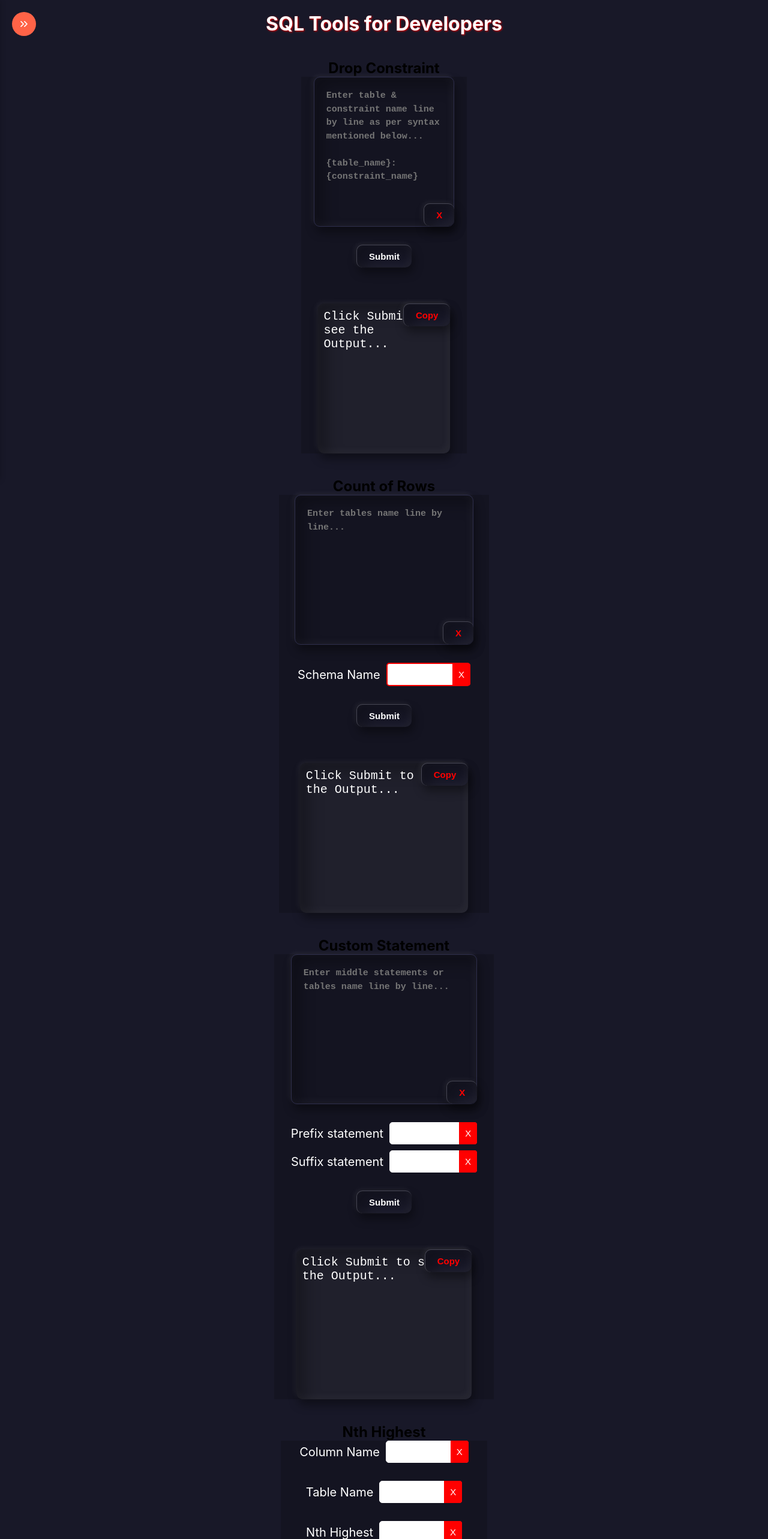
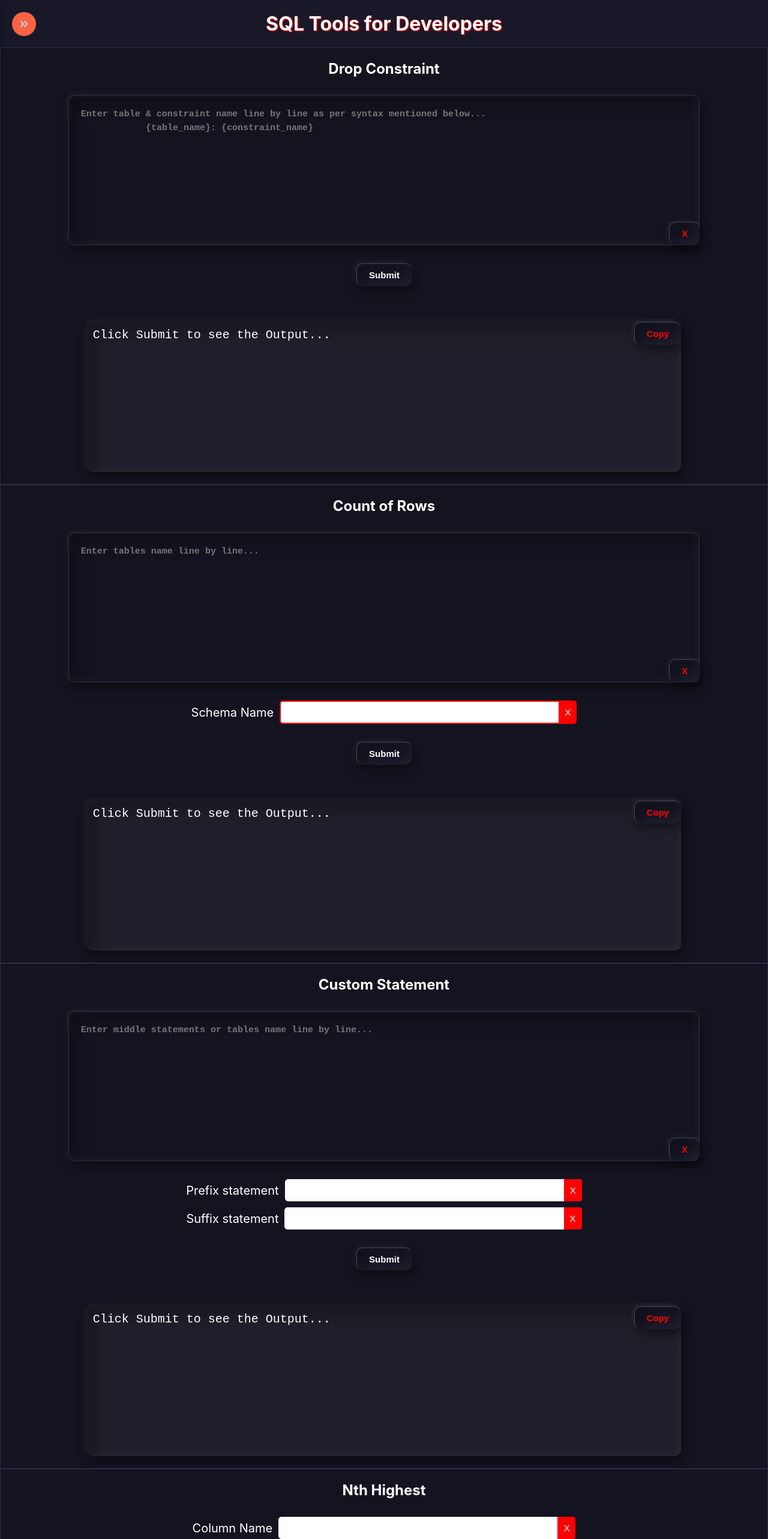
Before and after one commit to PranabKumarSahoo/sql-dev-tools, a React (Create React App) app: page / in a window 1280 px wide. Shown: the top 2566 px of the page at 60% size. Built offline with nearby package versions, Linux system fonts and the light colour scheme.

Commit message:
FIX: previous section-title classnames restored

```diff
--- a/src/Pages/HomePage/HomePage.jsx
+++ b/src/Pages/HomePage/HomePage.jsx
@@ -33,28 +33,28 @@ export default function HomePage() {
   return (
     <div className="home-page">
       <h1 className="home-page-title">SQL Tools for Developers</h1>
-      <div  className="sections">
-        <h2 className="section-title">Drop Constraint</h2>
+      <div id="drop-constraint" className="sections">
+        <h2 className="drop-const-title">Drop Constraint</h2>
         <DropConstraintSec />
       </div>
-      <div className="sections">
-        <h2 className="section-title">Count of Rows</h2>
+      <div id="row-count" className="sections">
+        <h2 className="section-2-title">Count of Rows</h2>
         <CountOfRows />
       </div>
-      <div className="sections">
-        <h2 className="section-title">Custom Statement</h2>
+      <div id="select-statement" className="sections">
+        <h2 className="section-3-title">Custom Statement</h2>
         <SelectStatement />
       </div>
-      <div  className="sections">
-        <h2 className="section-title">Nth Highest</h2>
+      <div id="nth-highest" className="sections">
+        <h2 className="section-4-title">Nth Highest</h2>
         <NthHighest />
       </div>
-      <div  className="sections">
-        <h2 className="section-title">Nth Minimum</h2>
+      <div id="nth-minimum" className="sections">
+        <h2 className="section-5-title">Nth Minimum</h2>
         <NthMinimum />
       </div>
-      <div  className="sections">
-        <h2 className="section-title">Coming Soon...</h2>
+      <div id="section-6" className="sections">
+        <h2 className="section-6-title">Coming Soon...</h2>
       </div>
       {showScrollUpButton && (
         <button className='scroll-up-button' onClick={scrollToTop}>
```
